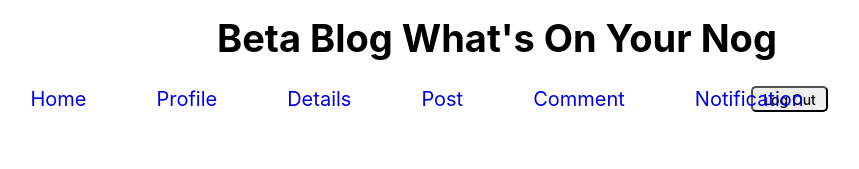
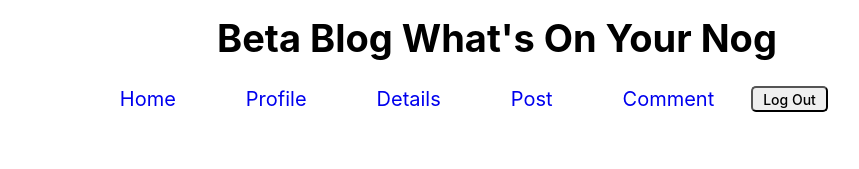
Before and after one commit to ksemenza/beta-blog-fe, a React (Create React App) app: page /homepage in a window 1280 px wide. Shown: the top 169 px of the page, without its empty margins (158-1017 px from the left). Built offline with nearby package versions, Linux system fonts and the light colour scheme; no server answers; sample sign-in values are in the browser's storage.

Commit message:
updated register

```diff
--- a/src/components/Header.jsx
+++ b/src/components/Header.jsx
@@ -28,7 +28,7 @@ const Header = props => {
                     <Link className='header-link-nav' to={`/auth/${USER_ID}/details`}>Details</Link>
                     <Link className='header-link-nav'  to='/post'>Post</Link>
                     <Link className='header-link-nav'  to='/comment'>Comment</Link>
-                    <Link className='header-link-nav'  to='/notifications'>Notification</Link>
+                    {/* <Link className='header-link-nav'  to='/notifications'>Notification</Link> */}
                     </nav>
 
 
--- a/src/components/HeaderNav.jsx
+++ b/src/components/HeaderNav.jsx
@@ -20,7 +20,7 @@ const HeaderNav = props => {
                     <Link className='header-link-nav' to='/homepage'>Home</Link>
                     <Link className='header-link-nav'  to='/post'>Post</Link>
                     <Link className='header-link-nav'  to='/comment'>Comment</Link>
-                    <Link className='header-link-nav'  to='/notifications'>Notification</Link>
+                    {/* <Link className='header-link-nav'  to='/notifications'>Notification</Link> */}
                     </nav>
 
 
```
Also changed, not shown: 2 other files (tests, documents, lock files or other folders).
